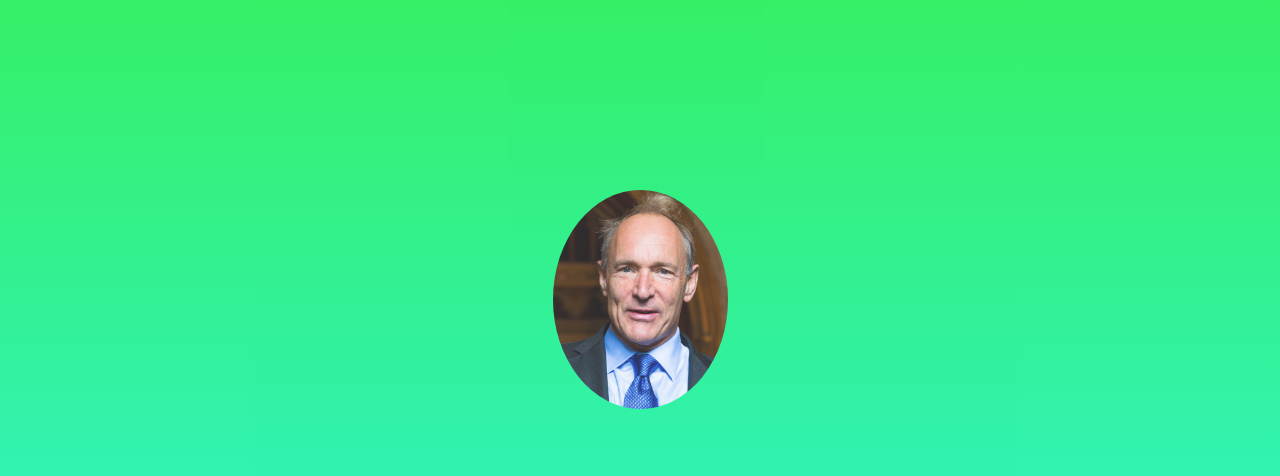
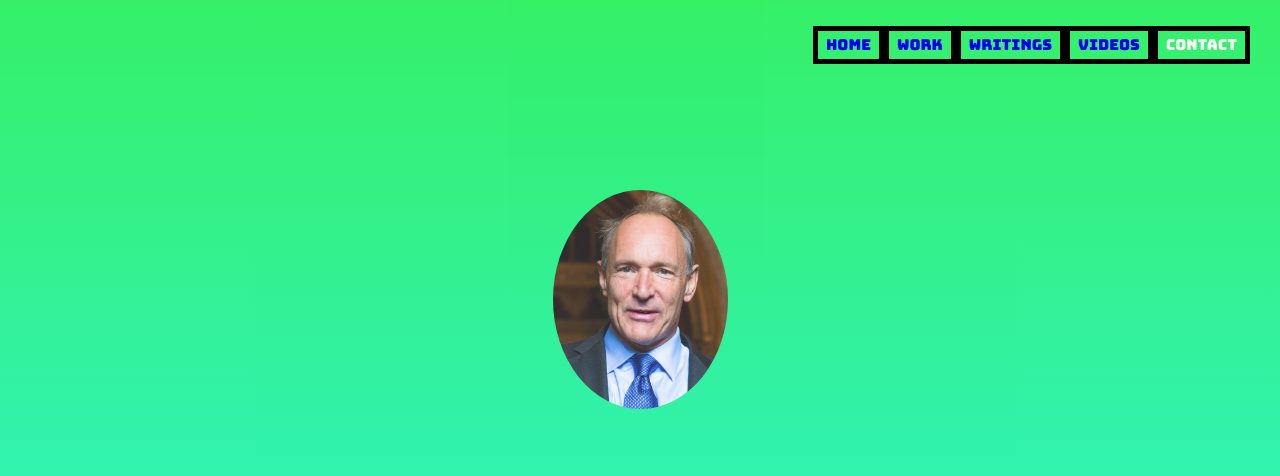
Before and after one commit to SubscribetoDenisY598/Hunsa, a plain HTML site: page index.html in a window 1280 px wide. Shown: the top 476 px of the page. Drawn offline with Linux system fonts and the light colour scheme.

Commit message:
Add files via upload

```diff
--- a/index.html
+++ b/index.html
@@ -3,10 +3,24 @@
 <head>
     <title>Tim B. Lee</title>
     <link rel="stylesheet" href="style.css">
+    <link rel="preconnect" href="https://fonts.gstatic.com">
+    <link href="https://fonts.googleapis.com/css2?family=Bungee&display=swap" rel="stylesheet">
 
 </head>
 
 <body>
+    <ul class="menu">
+
+        <li class="link"><a href="#welcome">Home</a></li>
+        <li class="link"><a href="#work">Work</a></li>
+        <li class="link"><a href="#writings">Writings</a></li>
+        <li class="link"><a href="#videos">Videos</a></li>
+        <li class="link">Contact</li>
+
+
+
+    </ul>
+
     <section id="welcome">
         <div class="inner">
             <img src="STBL.jpg" class="profile">
@@ -18,15 +32,37 @@
     </section>
     <section id="bio">
         <h1>Hi!</h1>
-<div class="line"></div>
-<p>Tim Berners-Lee is a software engineer who invented the Internet (or the World Wide Web) in 1989 while at CERN, the European Particle Physics Laboratory. He is director of the World Wide Web Consortium that he founded and a Professor in the Computer Science Department at the University of Oxford. In 2001 he became a Fellow of the Royal Society and in 2004 he was knighted.
-In 1994 Berners-Lee founded the World Wide Web Consortium (W3C) at the Laboratory of Computer Science (LCS) at the Massachusetts Institute of Technology in Boston. It was made up of companies that wanted to work together to create Web standards and also improve the Web. It was quickly agreed that the technology should be free of royalties and patents. Berners-Lee has served as director of this W3C since it was founded. In 1995 Microsoft produced the first version of Internet Explorer and this commercial browser created enormous growth in websites and web users. The Web was first used for e-commerce in 1997.</p>
+        <div class="line"></div>
+        <p>Tim Berners-Lee is a software engineer who invented the Internet (or the World Wide Web) in 1989 while at CERN, the European Particle Physics Laboratory. He is director of the World Wide Web Consortium that he founded and a Professor in the Computer Science Department at the University of Oxford. In 2001 he became a Fellow of the Royal Society and in 2004 he was knighted.
+            In 1994 Berners-Lee founded the World Wide Web Consortium (W3C) at the Laboratory of Computer Science (LCS) at the Massachusetts Institute of Technology in Boston. It was made up of companies that wanted to work together to create Web standards and also improve the Web. It was quickly agreed that the technology should be free of royalties and patents. Berners-Lee has served as director of this W3C since it was founded. In 1995 Microsoft produced the first version of Internet Explorer and this commercial browser created enormous growth in websites and web users. The Web was first used for e-commerce in 1997.</p>
+        <hr>
+    </section>
+    <section id="videos">
+        <h1>Videos</h1>
+        <div class="line"></div>
+        <iframe width="900" height="500" src="https://www.youtube.com/embed/OM6XIICm_qo" title="YouTube video player" frameborder="0" allow="accelerometer; autoplay; clipboard-write; encrypted-media; gyroscope; picture-in-picture" allowfullscreen></iframe>
+        <br>
+        <br>
+        <iframe width="900" height="500" src="https://www.youtube.com/embed/fbV82k-ExT0" title="YouTube video player" frameborder="0" allow="accelerometer; autoplay; clipboard-write; encrypted-media; gyroscope; picture-in-picture" allowfullscreen></iframe>
+    </section>
+    <br>
+    <br>
+    <hr>
+    <section id="work">
+        <h1>Work</h1>
+        <div class="line"></div>
+        <iframe width="900" height="500" src="https://en.wikipedia.org/wiki/Tim_Berners-Lee#Career_and_research" frameborder="0"></iframe>
+    </section>
+    <section id="writings">
+        <h1>Writings</h1>
+        <div class="line"></div>
+        <a class="article" href="https://www.britannica.com/topic/World-Wide-Web" target="_blank">WWW(World Wide Web) article on Brittanica.com</a>
+        <br>
+        <br>
+        <a class="article" href="https://webfoundation.org/2019/03/web-birthday-30/" target="_blank">30 years on, what's next for the web?</a>
+
     </section>
 
 
 
-</body>
-
-
-
-</html>
+</body></html>
--- a/style.css
+++ b/style.css
@@ -2,6 +2,41 @@ body {
     margin: 0;
     padding-top: 800px;
     text-align: center
+}
+
+a {
+    text-decoration: none;
+}
+.article:hover{
+    color:aquamarine;
+}
+html{
+    scroll-behavior: smooth;
+}
+
+.menu {
+    list-style: none;
+    font-family: 'Bungee', cursive;
+    position: fixed;
+    top: 10px;
+    right: 30px;
+    z-index: 10;
+    cursor: pointer;
+}
+
+.link {
+    float: left;
+    padding-top: 4px;
+    padding-left: 8px;
+    padding-right: 8px;
+    padding-bottom: 4px;
+    font-size: 15px;
+    color: whitesmoke;
+    border: 5px solid black;
+}
+
+.link:hover {
+    background-color: aqua;
 }
 
 .profile {
@@ -42,6 +77,7 @@ body {
     display: table;
     width: 100%;
     height: 100%;
+    z-index: 9;
 }
 
 #bio {
@@ -49,16 +85,18 @@ body {
     text-align: center;
     font-size: 40px;
 }
-p{
- max-width: 450px;
-    margin:25px auto;
+
+p {
+    max-width: 450px;
+    margin: 25px auto;
     font-size: 17px;
     line-height: 1.3;
 
 }
-.inner{
-    display:table-cell;
-    position:relative;
-    text-align:center;
+
+.inner {
+    display: table-cell;
+    position: relative;
+    text-align: center;
     vertical-align: middle;
 }
```
